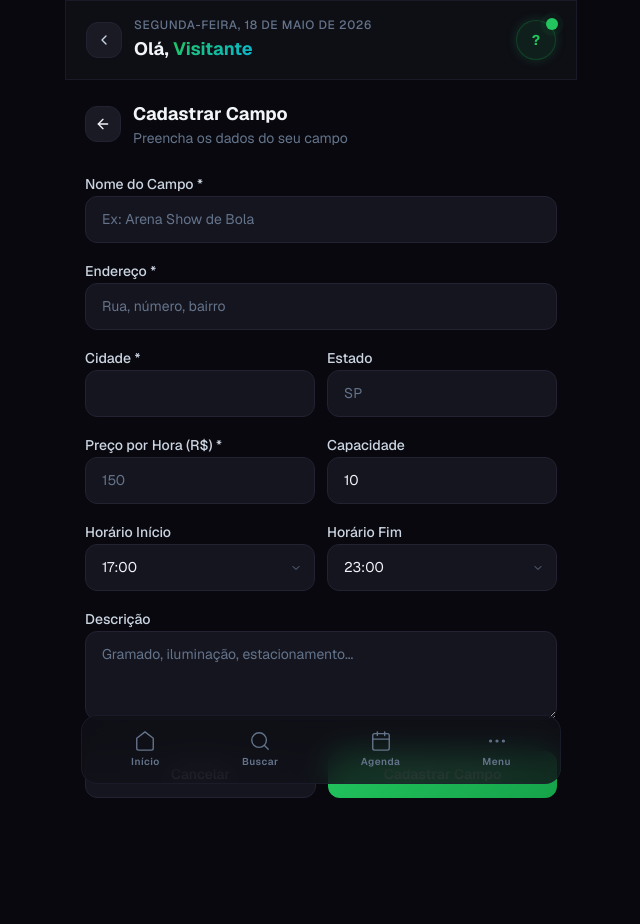
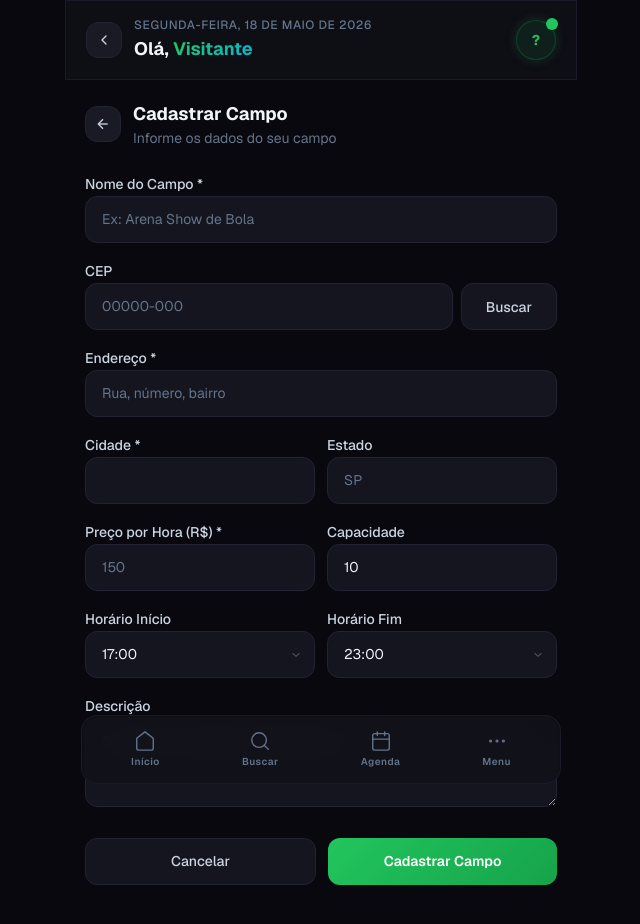
Before and after one commit to geandreac/MatchDay, a Next.js app: page /owner/cadastro in a window 1280 px wide. Shown: the top 924 px of the page, without its empty margins (319-959 px from the left). Built offline with nearby package versions, Linux system fonts and the light colour scheme; no server answers.

Commit message:
feat: integração ViaCEP no cadastro de campos

```diff
--- a/src/app/(main)/owner/cadastro/page.tsx
+++ b/src/app/(main)/owner/cadastro/page.tsx
@@ -7,14 +7,40 @@ import Link from "next/link";
 export default function CadastroCampo() {
   const router = useRouter();
   const [form, setForm] = useState({
-    name: "", address: "", city: "", state: "", description: "",
+    cep: "", name: "", address: "", city: "", state: "", description: "",
     capacity: "10", pricePerHour: "", startHour: "17", endHour: "23",
   });
   const [error, setError] = useState("");
   const [loading, setLoading] = useState(false);
+  const [buscandoCep, setBuscandoCep] = useState(false);
 
   function handleChange(e: React.ChangeEvent<HTMLInputElement | HTMLTextAreaElement | HTMLSelectElement>) {
-    setForm((prev) => ({ ...prev, [e.target.name]: e.target.value }));
+    const { name, value } = e.target;
+    let formatted = value;
+    if (name === "cep") {
+      formatted = value.replace(/\D/g, "").slice(0, 8);
+      if (formatted.length > 5) formatted = `${formatted.slice(0, 5)}-${formatted.slice(5)}`;
+    }
+    setForm((prev) => ({ ...prev, [name]: formatted }));
+  }
+
+  async function buscarCep() {
+    const cep = form.cep.replace(/\D/g, "");
+    if (cep.length !== 8) return;
+    setBuscandoCep(true);
+    try {
+      const res = await fetch(`https://viacep.com.br/ws/${cep}/json/`);
+      const data = await res.json();
+      if (!data.erro) {
+        setForm((prev) => ({
+          ...prev,
+          address: data.logradouro ? `${data.logradouro}, ${prev.address.split(",")[1]?.trim() ?? ""}`.trim().replace(/,$/, "") : prev.address,
+          city: data.localidade || prev.city,
+          state: data.uf || prev.state,
+        }));
+      }
+    } catch {}
+    setBuscandoCep(false);
   }
 
   async function handleSubmit(e: React.FormEvent) {
@@ -28,7 +54,7 @@ export default function CadastroCampo() {
       const res = await fetch("/api/fields", {
         method: "POST",
         headers: { "Content-Type": "application/json" },
-        body: JSON.stringify(form),
+        body: JSON.stringify({ ...form, cep: form.cep.replace(/\D/g, "") }),
       });
       const data = await res.json();
       if (!res.ok) { setError(data.error || "Erro ao cadastrar campo."); setLoading(false); return; }
@@ -38,16 +64,13 @@ export default function CadastroCampo() {
 
   return (
     <div className="space-y-6 stagger">
-      {/* Header */}
       <div className="flex items-center gap-3">
-        <Link href="/owner" className="flex h-9 w-9 items-center justify-center rounded-xl bg-surface-2 border border-border hover:border-primary/40 transition-colors">
-          <svg width="16" height="16" viewBox="0 0 24 24" fill="none" stroke="currentColor" strokeWidth="2" strokeLinecap="round" strokeLinejoin="round">
-            <line x1="19" y1="12" x2="5" y2="12" /><polyline points="12 19 5 12 12 5" />
-          </svg>
+        <Link href="/owner" className="flex h-9 w-9 items-center justify-center rounded-xl bg-surface-2 border border-border hover:border-primary/40 transition-colors text-text-2">
+          <svg width="16" height="16" viewBox="0 0 24 24" fill="none" stroke="currentColor" strokeWidth="2"><line x1="19" y1="12" x2="5" y2="12" /><polyline points="12 19 5 12 12 5" /></svg>
         </Link>
         <div>
           <h2 className="text-lg font-bold text-text">Cadastrar Campo</h2>
-          <p className="text-sm text-text-3">Preencha os dados do seu campo</p>
+          <p className="text-sm text-text-3">Informe os dados do seu campo</p>
         </div>
       </div>
 
@@ -62,55 +85,68 @@ export default function CadastroCampo() {
         )}
 
         <div className="space-y-1">
-          <label className="text-sm font-medium text-text-2" htmlFor="name">Nome do Campo *</label>
-          <input id="name" name="name" value={form.name} onChange={handleChange} className="input-base" placeholder="Ex: Arena Show de Bola" required />
+          <label className="text-sm font-medium text-text-2">Nome do Campo *</label>
+          <input name="name" value={form.name} onChange={handleChange} className="input-base" placeholder="Ex: Arena Show de Bola" required />
+        </div>
+
+        {/* CEP */}
+        <div className="space-y-1">
+          <label className="text-sm font-medium text-text-2">CEP</label>
+          <div className="flex gap-2">
+            <input name="cep" value={form.cep} onChange={handleChange} onBlur={buscarCep}
+              className="input-base flex-1" placeholder="00000-000" maxLength={9} />
+            <button type="button" onClick={buscarCep} disabled={buscandoCep || form.cep.replace(/\D/g, "").length !== 8}
+              className="btn-secondary text-sm px-3 whitespace-nowrap">
+              {buscandoCep ? "..." : "Buscar"}
+            </button>
+          </div>
         </div>
 
         <div className="space-y-1">
-          <label className="text-sm font-medium text-text-2" htmlFor="address">Endereço *</label>
-          <input id="address" name="address" value={form.address} onChange={handleChange} className="input-base" placeholder="Rua, número, bairro" required />
+          <label className="text-sm font-medium text-text-2">Endereço *</label>
+          <input name="address" value={form.address} onChange={handleChange} className="input-base" placeholder="Rua, número, bairro" required />
         </div>
 
         <div className="grid grid-cols-2 gap-3">
           <div className="space-y-1">
-            <label className="text-sm font-medium text-text-2" htmlFor="city">Cidade *</label>
-            <input id="city" name="city" value={form.city} onChange={handleChange} className="input-base" required />
+            <label className="text-sm font-medium text-text-2">Cidade *</label>
+            <input name="city" value={form.city} onChange={handleChange} className="input-base" required />
           </div>
           <div className="space-y-1">
-            <label className="text-sm font-medium text-text-2" htmlFor="state">Estado</label>
-            <input id="state" name="state" value={form.state} onChange={handleChange} className="input-base" placeholder="SP" maxLength={2} />
+            <label className="text-sm font-medium text-text-2">Estado</label>
+            <input name="state" value={form.state} onChange={handleChange} className="input-base" placeholder="SP" maxLength={2} />
           </div>
         </div>
 
         <div className="grid grid-cols-2 gap-3">
           <div className="space-y-1">
-            <label className="text-sm font-medium text-text-2" htmlFor="pricePerHour">Preço por Hora (R$) *</label>
-            <input id="pricePerHour" name="pricePerHour" type="number" step="0.01" min="0" value={form.pricePerHour} onChange={handleChange} className="input-base" placeholder="150" required />
+            <label className="text-sm font-medium text-text-2">Preço por Hora (R$) *</label>
+            <input name="pricePerHour" type="number" step="0.01" min="0" value={form.pricePerHour} onChange={handleChange} className="input-base" placeholder="150" required />
           </div>
           <div className="space-y-1">
-            <label className="text-sm font-medium text-text-2" htmlFor="capacity">Capacidade</label>
-            <input id="capacity" name="capacity" type="number" min="1" value={form.capacity} onChange={handleChange} className="input-base" />
+            <label className="text-sm font-medium text-text-2">Capacidade</label>
+            <input name="capacity" type="number" min="1" value={form.capacity} onChange={handleChange} className="input-base" />
           </div>
         </div>
 
         <div className="grid grid-cols-2 gap-3">
           <div className="space-y-1">
-            <label className="text-sm font-medium text-text-2" htmlFor="startHour">Horário Início</label>
-            <select id="startHour" name="startHour" value={form.startHour} onChange={handleChange} className="input-base">
+            <label className="text-sm font-medium text-text-2">Horário Início</label>
+            <select name="startHour" value={form.startHour} onChange={handleChange} className="input-base">
               {Array.from({ length: 24 }, (_, i) => (<option key={i} value={i}>{String(i).padStart(2, "0")}:00</option>))}
             </select>
           </div>
           <div className="space-y-1">
-            <label className="text-sm font-medium text-text-2" htmlFor="endHour">Horário Fim</label>
-            <select id="endHour" name="endHour" value={form.endHour} onChange={handleChange} className="input-base">
+            <label className="text-sm font-medium text-text-2">Horário Fim</label>
+            <select name="endHour" value={form.endHour} onChange={handleChange} className="input-base">
               {Array.from({ length: 24 }, (_, i) => (<option key={i} value={i}>{String(i).padStart(2, "0")}:00</option>))}
             </select>
           </div>
         </div>
 
         <div className="space-y-1">
-          <label className="text-sm font-medium text-text-2" htmlFor="description">Descrição</label>
-          <textarea id="description" name="description" value={form.description} onChange={handleChange} rows={3} className="input-base" placeholder="Gramado, iluminação, estacionamento..." />
+          <label className="text-sm font-medium text-text-2">Descrição</label>
+          <textarea name="description" value={form.description} onChange={handleChange} rows={3} className="input-base" placeholder="Gramado, iluminação, estacionamento..." />
         </div>
 
         <div className="flex gap-3 pt-2">
--- a/src/app/api/fields/route.ts
+++ b/src/app/api/fields/route.ts
@@ -26,7 +26,7 @@ export async function POST(request: Request) {
   try {
     const body = await request.json();
     const {
-      name, address, city, state,
+      cep, name, address, city, state,
       latitude, longitude,
       description, capacity, pricePerHour,
       startHour, endHour,
@@ -39,6 +39,7 @@ export async function POST(request: Request) {
     const field = await prisma.field.create({
       data: {
         owner: { connect: { id: session.user.id! } },
+        cep: cep ?? null,
         name,
         address,
         city,
```
Also changed, not shown: 1 other file (tests, documents, lock files or other folders).
